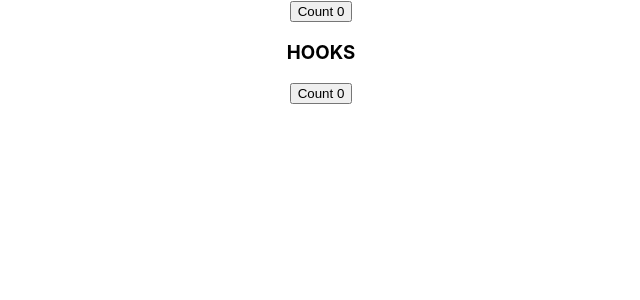
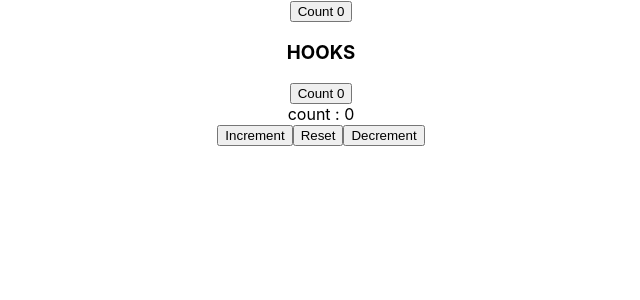
Before and after one commit to lyonsouma/React-Projects, a React (Create React App) app: page / in a window 1280 px wide. Shown: the top 300 px of the page, without its empty margins (319-959 px from the left). Built offline with nearby package versions, Linux system fonts and the light colour scheme.

Commit message:
increment decrement and reset in counter fooks

```diff
--- a/src/App.js
+++ b/src/App.js
@@ -2,6 +2,7 @@
 import './App.css';
 import HookCounter from './HookCount';
 import HookCounter2 from './HookCounter2';
+import HookCounterTwo from './HookCounterTwo';
 // import Assignment1 from './components/Assignment1';
 // import Assignment2 from './components/Assignment2';
 // import ComponentX from './ComponentX';
@@ -41,6 +42,7 @@ function App() {
     <div className="App">
       <HookCounter/>
       <HookCounter2/>
+      <HookCounterTwo/>
      {/* <Assignment1/>
      <Assignment2/> */}
       {/* <Provider Value ='Ouma'>
--- a/src/HookCounter2.js
+++ b/src/HookCounter2.js
@@ -5,6 +5,7 @@ function HookCounter2 (){
         <div>
             <h3>HOOKS</h3>
             <button onClick={()=> newNumber(count + 5)}>Count {count}</button>
+            <br/>
         </div>
     )
 
--- /dev/null
+++ b/src/HookCounterTwo.js
@@ -0,0 +1,17 @@
+import React, {useState} from "react";
+
+function HookCounterTwo (){
+    const initialValue = 0
+    const [count , finalValue] = useState(initialValue);
+return(
+    <div>
+
+        count : {count}
+        <br/>
+        <button onClick={()=>finalValue(count + 1)}>Increment</button>
+        <button onClick={()=>finalValue(initialValue)}>Reset</button>
+        <button onClick={()=>finalValue(count - 1)}>Decrement</button>
+    </div>
+)
+}
+export default HookCounterTwo
```
